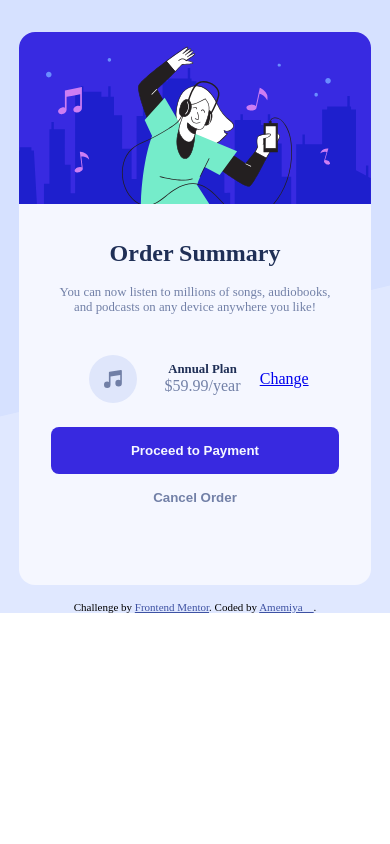
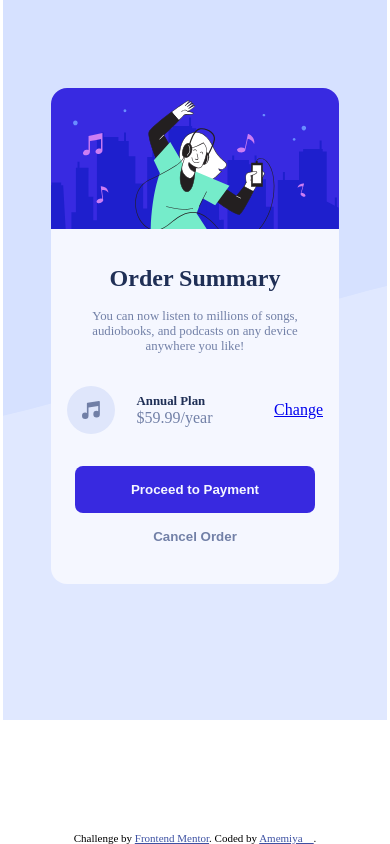
Before and after one commit to Amemiyaa/order_summary_component, a plain HTML site: page index.html in a window 390 px wide. Drawn offline with Linux system fonts and the light colour scheme.

Commit message:
mobile responsive layout

```diff
--- a/index.html
+++ b/index.html
@@ -11,18 +11,21 @@
 <body>
 
   <div class="container">
+    <div class="bg">
       <main>
         <div class="card_image">
           <img class="hero_image" src="./images/illustration-hero.svg" alt="Illustration Hero">
         </div>
-
         <div class="card_info">
           <h2>Order Summary</h2>
-        <p class="card_description">You can now listen to millions of songs, audiobooks, and podcasts on any
-          device anywhere you like!</p>
+          <p class="card_description">
+            You can now listen to millions of songs, <br> audiobooks, and podcasts on any
+            device <br> anywhere you like!
+          </p>
         </div>
 
         <div class="card_plan_container">
+          <img class="music_icon" src="./images/icon-music.svg" alt="Music Icon">
           <div class="card_plan">
             <h3>Annual Plan</h3>
             <span class="price">$59.99/year</span>
@@ -35,6 +38,7 @@
           <button class="cancel_btn">Cancel Order</button>
         </div>
       </main>
+    </div>
 
     <div class="attribution">
       Challenge by <a href="https://www.frontendmentor.io?ref=challenge" target="_blank">Frontend Mentor</a>.
--- a/styles.css
+++ b/styles.css
@@ -28,30 +28,38 @@ body {
 }
 
 .container {
-  background-color: var(--pale-blue);
-  background-image: url("./images/pattern-background-desktop.svg");
-  background-repeat: no-repeat;
-  background-position: top;
   display: flex;
   flex-direction: column;
   align-items: center;
   justify-content: center;
 }
 
+.bg {
+  width: 55%;
+  height: 45rem;
+  background-color: var(--pale-blue);
+  background-image: url("./images/pattern-background-desktop.svg");
+  background-repeat: no-repeat;
+  background-position: top;
+  margin: 20rem auto;
+}
+
 main {
   background-color: var(--very-pale-blue);
-  width: 22rem;
-  padding: 0 2rem 4rem 2rem;
+  position: relative;
+  width: 24rem;
+  padding: 0 1.5rem 1.5rem 1.5rem;
   display: flex;
   flex-direction: column;
   align-items: center;
   justify-content: center;
   border-radius: 1rem;
   margin-top: 2rem;
+  margin: 5.5rem auto;
 }
 
 main .hero_image {
-  width: 22rem;
+  width: 24rem;
   height: 100%;
   border-radius: 1rem 1rem 0 0;
 }
@@ -79,25 +87,21 @@ main .card_plan_container {
   flex-direction: row;
   align-items: center;
   justify-content: space-between;
-  padding: 1rem;
+  padding: 1rem 1rem 2rem 1rem;
+  gap: 2rem;
 }
 
-
-main .card_plan_container:before {
-  content: ' ';
-  background-image: url("./images/icon-music.svg");
-  background-repeat: no-repeat;
-  background-position: center;
-  display: block;
-  width: 4rem;
-  height: 4rem;
+.card_plan {
+  position: relative;
+  right: 20px;
 }
 
 .card_plan h3 {
   color: var(--dark-blue);
-  text-align: center;
   font-size: 0.8rem;
   font-weight: 700;
+  font-weight: 900;
+
 }
 
 .card_plan .price {
@@ -135,5 +139,84 @@ main .card_buttons {
   margin-top: 1rem;
   font-size: 11px;
   text-align: center;
+  position: absolute;
+  bottom: 0;
 }
 .attribution a { color: hsl(228, 45%, 44%); }
+
+/* @media screen and (max-width: 1400px) {
+
+  .bg {
+    width: 24rem;
+    height: 45rem;
+    background-color: var(--pale-blue);
+    background-image: url("./images/pattern-background-desktop.svg");
+    background-repeat: no-repeat;
+    background-position: top;
+    margin: 20rem auto;
+  }
+
+  main {
+    width: 18rem;
+  }
+
+  main .hero_image {
+    width: 18rem;
+  }
+
+  main .card_plan_container {
+    width: 18rem;
+  }
+
+} */
+
+@media screen and (max-width: 900px) {
+
+  .bg {
+    width: 24rem;
+    height: 45rem;
+    background-color: var(--pale-blue);
+    background-image: url("./images/pattern-background-desktop.svg");
+    background-repeat: no-repeat;
+    background-position: top;
+    margin: 20rem auto;
+  }
+
+  main {
+    width: 18rem;
+  }
+
+  main .hero_image {
+    width: 18rem;
+  }
+
+  main .card_plan_container {
+    width: 18rem;
+  }
+
+}
+
+@media screen and (max-width: 400px) {
+
+  .bg {
+    width: 24rem;
+    height: 45rem;
+    background-color: var(--pale-blue);
+    background-image: url("./images/pattern-background-desktop.svg");
+    background-repeat: no-repeat;
+    background-position: top;
+    margin: 0 auto;
+  }
+
+  main {
+    width: 18rem;
+  }
+
+  main .hero_image {
+    width: 18rem;
+  }
+
+  main .card_plan_container {
+    width: 18rem;
+  }
+}
```
Lines whose indentation alone changed are shown as unchanged.
